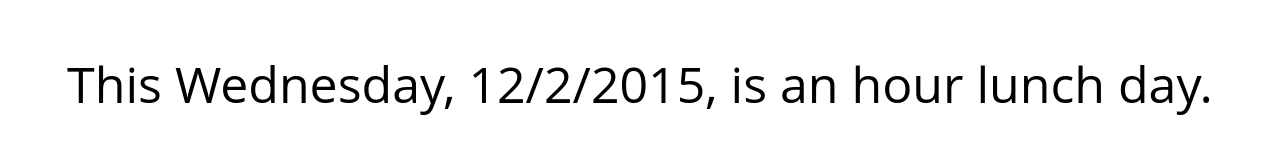
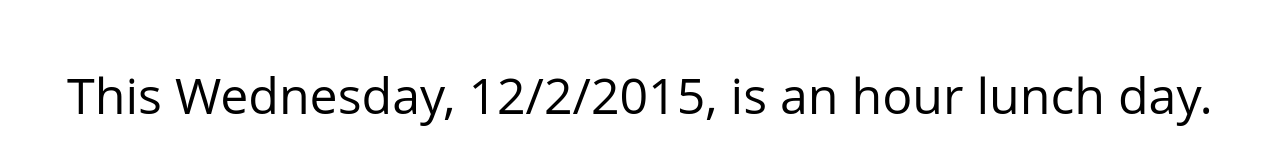
Before and after one commit to cstill/isitlatestart, a plain HTML site: page index.html in a window 1280 px wide. Drawn offline with Linux system fonts and the light colour scheme.

Commit message:
Update stylesheet.css

```diff
--- a/stylesheet.css
+++ b/stylesheet.css
@@ -1,4 +1,6 @@
 body {
   font-family: "Open Sans", "Helvetica Neue", Helvetica, Arial, sans-serif;
   font-size: 50px;
+  height: 90px;
+  line-height: 90px;
 }
```
